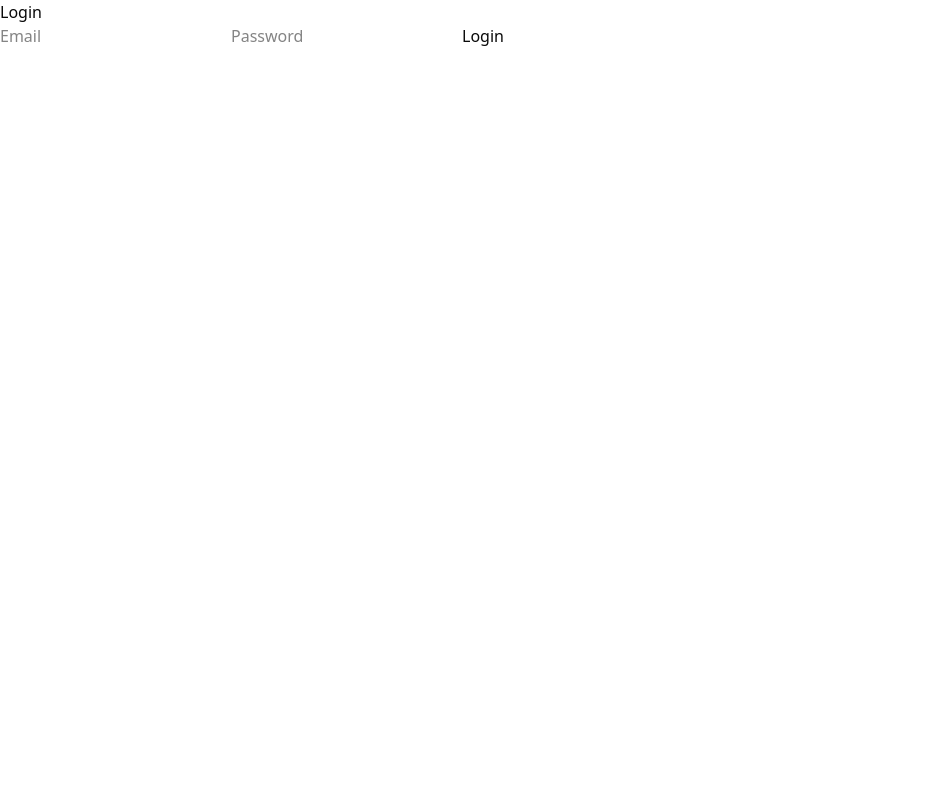
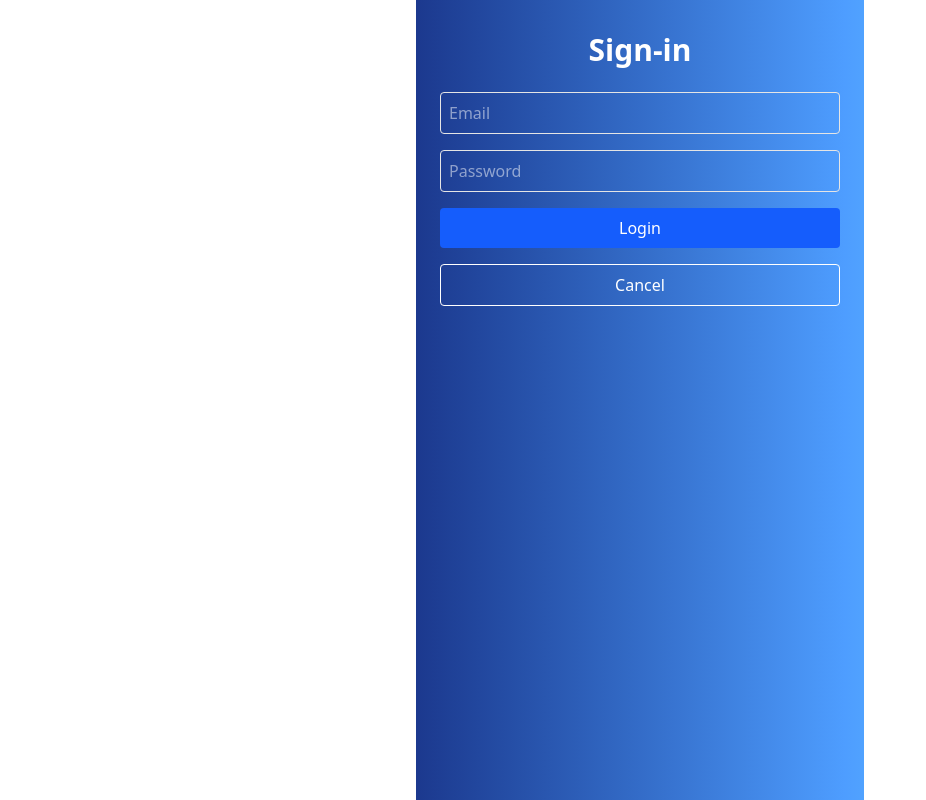
Before and after one commit to Apurcell88/FileNest, a Next.js app: page /login in a window 1280 px wide. Shown: the whole page, without its empty margins (0-926 px from the left). Built offline with nearby package versions, Linux system fonts and the light colour scheme.

Commit message:
Added sign-in route and view. Styled the view.

```diff
--- /dev/null
+++ b/src/app/dashboard/page.jsx
@@ -0,0 +1,7 @@
+import React from "react";
+
+const Dashboard = () => {
+  return <div>Dashboard</div>;
+};
+
+export default Dashboard;
--- a/src/app/login/page.jsx
+++ b/src/app/login/page.jsx
@@ -29,10 +29,13 @@ const LoginPage = () => {
   };
 
   return (
-    <div>
-      <form onSubmit={handleLogin}>
-        <h1>Login</h1>
+    <div className="p-6 max-w-md mx-auto h-screen pt-8 bg-gradient-to-r from-blue-900  to-blue-400">
+      <h1 className="text-3xl text-white font-bold mb-6 text-center">
+        Sign-in
+      </h1>
+      <form className="space-y-4" onSubmit={handleLogin}>
         <input
+          className="w-full p-2 border rounded text-white"
           type="email"
           placeholder="Email"
           value={email}
@@ -40,13 +43,25 @@ const LoginPage = () => {
           required
         />
         <input
+          className="w-full p-2 border rounded text-white"
           type="password"
           placeholder="Password"
           value={password}
           onChange={(e) => setPassword(e.target.value)}
           required
         />
-        <button type="submit">Login</button>
+        <button
+          type="submit"
+          className="w-full bg-blue-600 text-white p-2 rounded"
+        >
+          Login
+        </button>
+        <button
+          className="w-full border border-white text-white p-2 rounded hover:bg-white hover:text-blue-600 transition"
+          onClick={() => router.push("/")}
+        >
+          Cancel
+        </button>
       </form>
     </div>
   );
--- a/src/app/register/page.jsx
+++ b/src/app/register/page.jsx
@@ -69,7 +69,12 @@ const RegisterPage = () => {
         >
           Register
         </button>
-        {message && <p>{message}</p>}
+        <button
+          className="w-full border border-white text-white p-2 rounded hover:bg-white hover:text-blue-600 transition"
+          onClick={() => router.push("/")}
+        >
+          Cancel
+        </button>
       </form>
     </div>
   );
```
